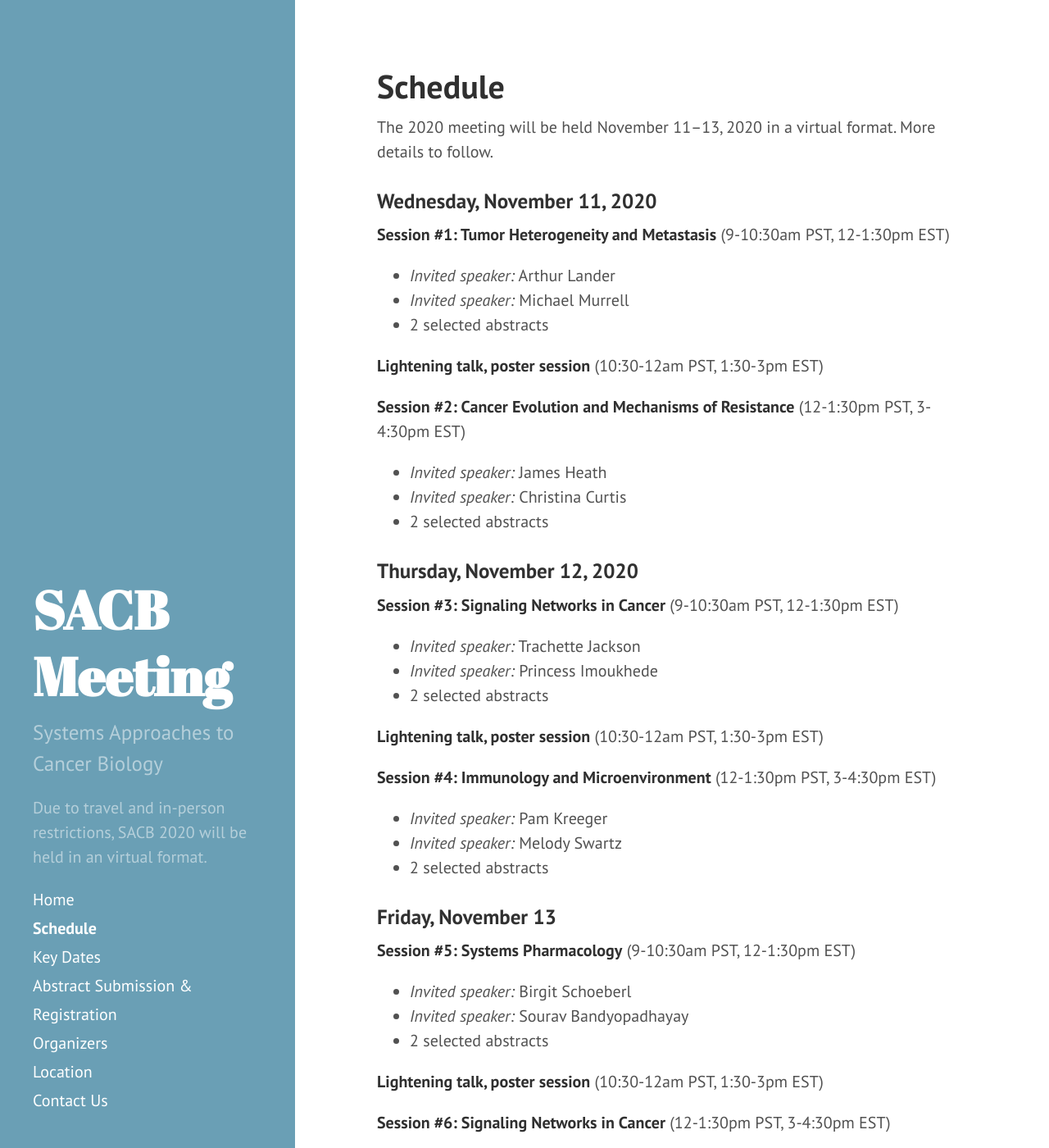
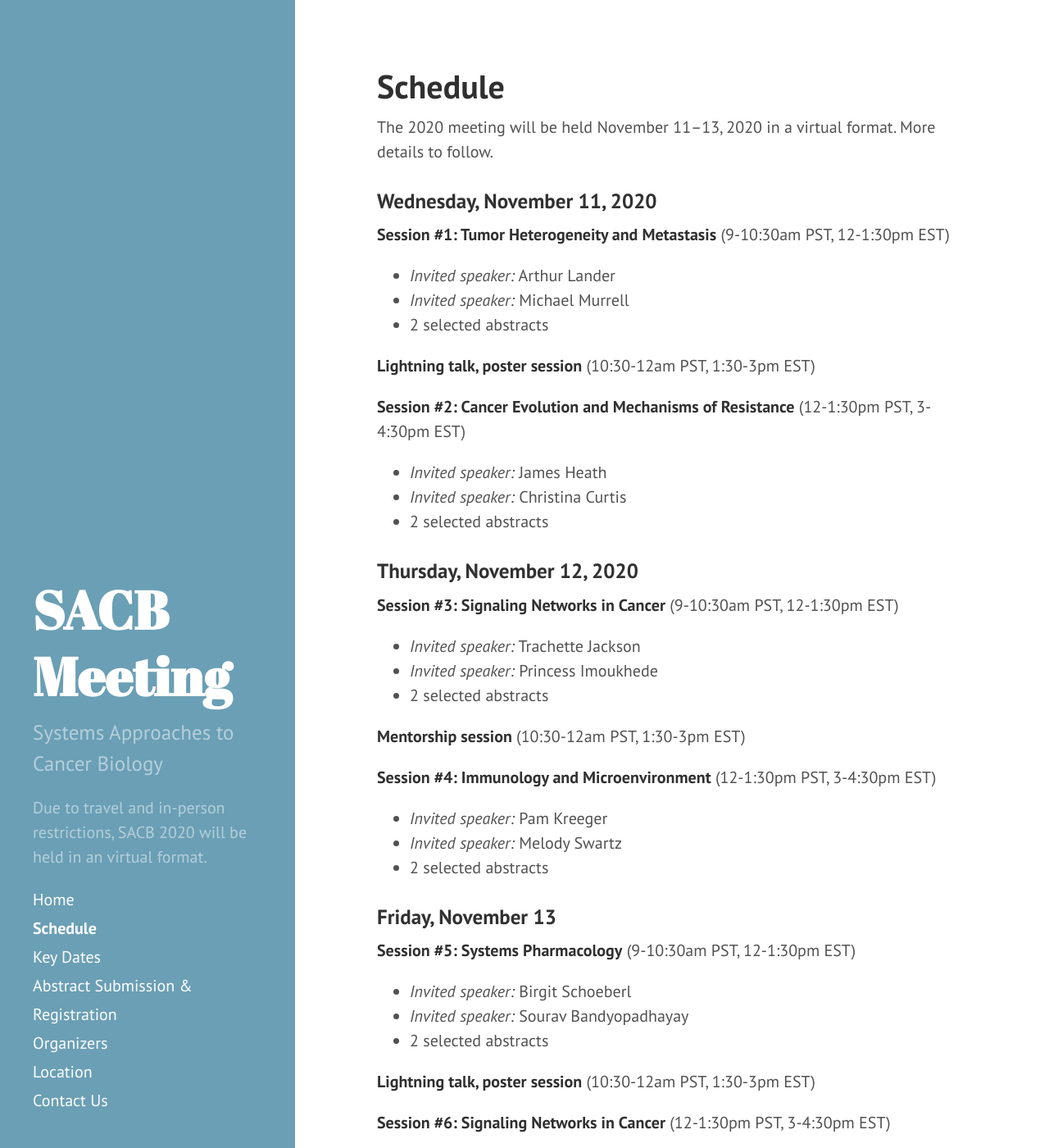
Before and after one commit to AECCSB/sacb-meeting, a Jekyll site: the page built from schedule.md, in a window 1280 px wide and 1400 px high. Shown: the whole window at 82% size. Built offline with Jekyll 4.4.1, drawn with Linux system fonts in a browser that asks for light colours.

Commit message:
fixed schedule

```diff
--- a/schedule.md
+++ b/schedule.md
@@ -12,7 +12,7 @@ The 2020 meeting will be held November 11–13, 2020 in a virtual format. More d
 - *Invited speaker:* Michael Murrell
 - 2 selected abstracts
 
-**Lightening talk, poster session** (10:30-12am PST, 1:30-3pm EST)
+**Lightning talk, poster session** (10:30-12am PST, 1:30-3pm EST)
 
 **Session #2: Cancer Evolution and Mechanisms of Resistance** (12-1:30pm PST, 3-4:30pm EST)
 - *Invited speaker:* James Heath
@@ -26,7 +26,7 @@ The 2020 meeting will be held November 11–13, 2020 in a virtual format. More d
 - *Invited speaker:* Princess Imoukhede
 - 2 selected abstracts
 
-**Lightening talk, poster session** (10:30-12am PST, 1:30-3pm EST)
+**Mentorship session** (10:30-12am PST, 1:30-3pm EST)
 
 **Session #4: Immunology and Microenvironment** (12-1:30pm PST, 3-4:30pm EST)
 - *Invited speaker:* Pam Kreeger
@@ -40,7 +40,7 @@ The 2020 meeting will be held November 11–13, 2020 in a virtual format. More d
 - *Invited speaker:* Sourav Bandyopadhayay
 - 2 selected abstracts
 
-**Lightening talk, poster session** (10:30-12am PST, 1:30-3pm EST)
+**Lightning talk, poster session** (10:30-12am PST, 1:30-3pm EST)
 
 **Session #6: Signaling Networks in Cancer** (12-1:30pm PST, 3-4:30pm EST)
 - *Invited speaker:* Thomas Yankeelov
```
